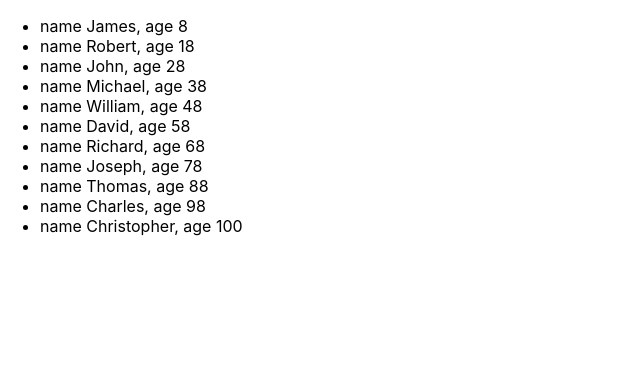
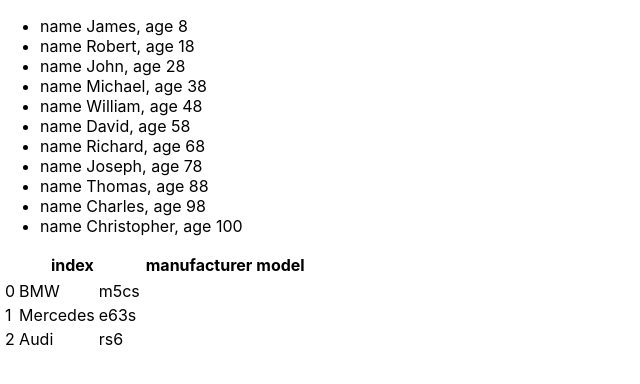
Before and after one commit to dasha7879/microtasks, a React (Create React App) app: page / in a window 1280 px wide. Shown: the top 384 px of the page, without its empty margins (0-640 px from the left). Built offline with nearby package versions, Linux system fonts and the light colour scheme.

Commit message:
task with Cars

```diff
--- a/src/App.tsx
+++ b/src/App.tsx
@@ -5,6 +5,7 @@
 import { Body } from './Body';
 import { Footer } from './Footer';
 import { NewComponent } from './NewComponent';
+import { Cars } from './Cars';
 
 function App() {
 
@@ -27,8 +28,18 @@
     {id: 11, name: "Christopher", age: 100},
 ]
 
+const topCars = [
+  {manufacturer:'BMW', model:'m5cs'},
+  {manufacturer:'Mercedes', model:'e63s'},
+  {manufacturer:'Audi', model:'rs6'}
+]
+
   return (
+    <>
     <NewComponent students={students}/>
+    <Cars cars = {topCars}/>
+    </>
+
   );
 }
 
--- /dev/null
+++ b/src/Cars.tsx
@@ -0,0 +1,38 @@
+import React from 'react';
+
+type CarsType = {
+    cars: TopCarType[]
+}
+
+type TopCarType = {
+    manufacturer: string,
+    model: string
+}
+
+export const Cars = (props: CarsType) => {
+    let cars = props.cars.map((car: TopCarType, index: number) =>
+        <tr>
+            <td key={index}>{index}</td>
+            <td key={index}>{car.manufacturer}</td>
+            <td key={index}>{car.model}</td>
+        </tr>
+
+    )
+    return (
+        <>
+            <table>
+                <tr>
+                    <th>index</th>
+                    <th>manufacturer</th>
+                    <th>model</th>
+                </tr>
+                <tr>
+                    {cars}
+                </tr>
+            </table>
+
+        </>
+
+
+    )
+}
```
